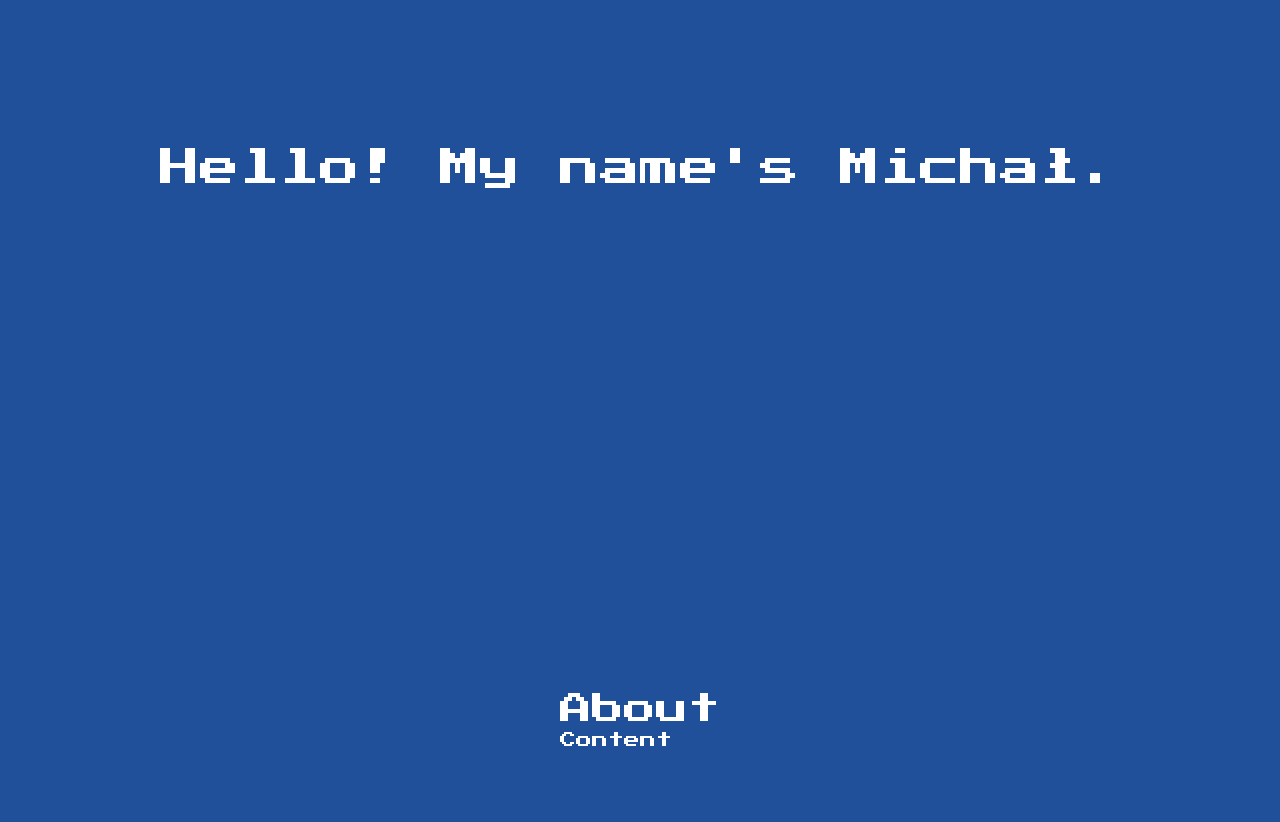
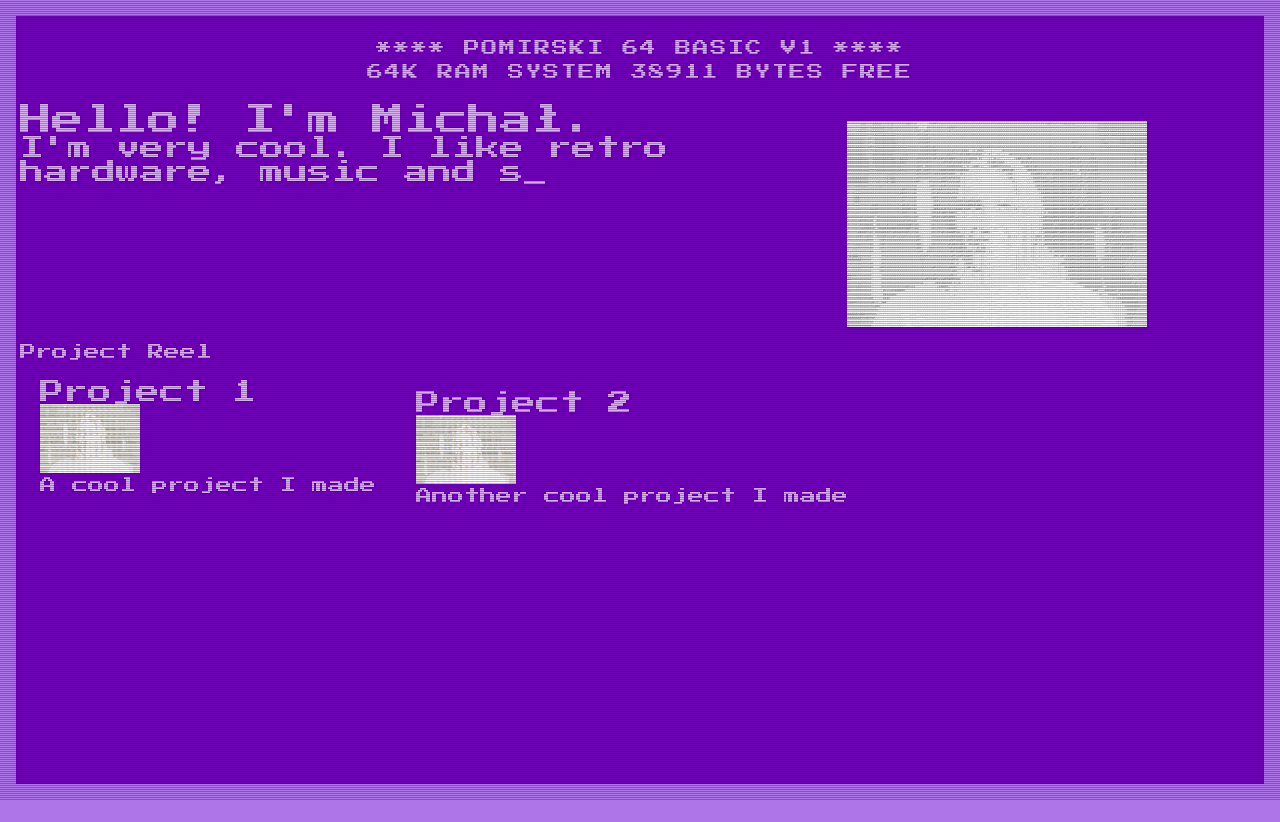
Before and after one commit to mpomirski/portfolio, a Next.js app: page / in a window 1280 px wide. Shown: the top 822 px of the page. After the commit the page ends 800 px from the top, so only its background shows below. Built offline with nearby package versions, Linux system fonts and the light colour scheme.

Commit message:
Landing page styling

```diff
--- a/src/app/globals.css
+++ b/src/app/globals.css
@@ -3,7 +3,8 @@
 @tailwind utilities;
 
 :root {
-  --background-rgb: rgb(32, 80, 153);
+  --foreground-color: #7000b7;
+  --background-color: #ad75e7;
 }
 /*
 @media (prefers-color-scheme: dark) {
@@ -13,32 +14,35 @@
     --background-end-rgb: 0, 0, 0;
   }
 } */
-
 /* basic styles by https://github.com/Andy-set-studio */
 body {
-  color: white;
-  background: var(--background-rgb);
-  padding: 3rem 0;
+  color: rgba(255, 255, 255, 0.7);
+  background: var(--background-color);
+  padding: 1rem;
   line-height: 1.5;
+  height: 100vh;
+}
+.content {
+  background-color: var(--foreground-color);
 }
 
 h1,
 h2,
 h3 {
-  line-height: 1.2;
+  line-height: 1;
   max-width: 35ch;
 }
 
 h1 {
-  font-size: 2.5rem;
+  font-size: 2rem;
 }
 
 h2 {
-  font-size: 2rem;
+  font-size: 1.5rem;
 }
 
 h3 {
-  font-size: 1.75rem;
+  font-size: 1rem;
 }
 
 p,
@@ -145,3 +149,19 @@ a:hover {
     text-wrap: balance;
   }
 }
+/* from http://aleclownes.com/2017/02/01/crt-display.html */
+.crt::before {
+  content: ' ';
+  display: block;
+  position: absolute;
+  top: 0;
+  left: 0;
+  bottom: 0;
+  right: 0;
+  background: linear-gradient(rgba(18, 16, 16, 0) 50%, rgba(0, 0, 0, 0.25) 50%);
+  z-index: 2;
+  background-size:
+    100% 2px,
+    3px 100%;
+  pointer-events: none;
+}
--- a/src/app/page.tsx
+++ b/src/app/page.tsx
@@ -1,10 +1,26 @@
 import About from '@/components/About';
-import Typewriter from '@/components/Typewriter';
+import Image from 'next/image';
+import my_image from '../../public/my_image.png';
+import Introduction from '@/components/Introduction';
+import Header from '@/components/Header';
+
 export default function Home() {
   return (
-    <main className="flex min-h-screen flex-col items-center justify-between p-24">
-      <Typewriter text="Hello! My name's Michał." size={'h1'} />
-      <About />
-    </main>
+    <div className="content min-h-full px-1 crt">
+      <Header />
+      <main className="flex min-h-max flex-row items-center">
+        <Introduction />
+        <Image
+          src={my_image}
+          alt="My image"
+          width={300}
+          height={300}
+          className="filter grayscale"
+        />
+      </main>
+      <section>
+        <About />
+      </section>
+    </div>
   );
 }
--- a/src/components/About.tsx
+++ b/src/components/About.tsx
@@ -1,10 +1,23 @@
 import React from 'react';
-
+import ProjectReel from '@/components/ProjectReel';
+import Project from '@/components/Project';
+import my_image from '../../public/my_image.png';
+const projects = [
+  <Project
+    title="Project 1"
+    description="A cool project I made"
+    image={my_image}
+  />,
+  <Project
+    title="Project 2"
+    description="Another cool project I made"
+    image={my_image}
+  />,
+];
 const About: React.FC = () => {
   return (
     <div>
-      <h2>About</h2>
-      <p>Content</p>
+      <ProjectReel projects={projects} />
     </div>
   );
 };
--- /dev/null
+++ b/src/components/BlinkingCursor.tsx
@@ -0,0 +1,5 @@
+'use client';
+const BlinkingCursor: React.FC = () => {
+  return <span className="animate-blink">_</span>;
+};
+export default BlinkingCursor;
--- /dev/null
+++ b/src/components/Header.tsx
@@ -0,0 +1,10 @@
+const Header: React.FC = () => {
+  return (
+    <header className="flex flex-col justify-stretch items-center py-5 tracking-widest">
+      <span>**** POMIRSKI 64 BASIC V1 ****</span>
+      <span>64K RAM SYSTEM 38911 BYTES FREE</span>
+    </header>
+  );
+};
+
+export default Header;
--- /dev/null
+++ b/src/components/Introduction.tsx
@@ -0,0 +1,24 @@
+'use client';
+import Typewriter from '@/components/Typewriter';
+import { useState } from 'react';
+const Introduction: React.FC = () => {
+  const [isWritingIntro, setIsWritingIntro] = useState(true);
+  const description =
+    "I'm very cool. \
+    I like retro hardware, music and software development.\
+     You can check out my projects here.";
+  return (
+    <div className="flex flex-col w-2/3 h-60">
+      <Typewriter
+        text="Hello! I'm Michał."
+        size={'h1'}
+        onFinish={() => setIsWritingIntro(false)}
+      />
+      {!isWritingIntro && (
+        <Typewriter text={description} size={'h2'} speed={50} />
+      )}
+    </div>
+  );
+};
+
+export default Introduction;
--- a/src/components/Project.tsx
+++ b/src/components/Project.tsx
@@ -1,9 +1,17 @@
+import Image, { StaticImageData } from 'next/image';
 import React from 'react';
-const Project: React.FC = () => {
+interface ProjectProps {
+  title: string;
+  description: string;
+  image: StaticImageData;
+}
+
+const Project: React.FC<ProjectProps> = ({ title, description, image }) => {
   return (
     <div>
-      <h2>Project</h2>
-      <p>Project content</p>
+      <h2>{title}</h2>
+      <Image src={image} alt={title} width={100} height={100} />
+      <p>{description}</p>
     </div>
   );
 };
--- a/src/components/ProjectReel.tsx
+++ b/src/components/ProjectReel.tsx
@@ -8,8 +8,8 @@ interface ProjectReelProps {
 const ProjectReel: React.FC<ProjectReelProps> = ({ projects }) => {
   return (
     <div>
-      <h2>Project Reel</h2>
-      <ul className="flex flex-row justify-center align-center">
+      <h3>Project Reel</h3>
+      <ul className="flex flex-row align-bottom">
         {projects.map((project, index) => (
           <li key={index} className="p-5 h-full">
             {project}
--- a/src/components/Typewriter.tsx
+++ b/src/components/Typewriter.tsx
@@ -1,19 +1,24 @@
 'use client';
 import React, { useState, useEffect } from 'react';
-
+import BlinkingCursor from '@/components/BlinkingCursor';
 interface TypewriterProps {
   text: string;
   speed?: number;
   size: 'h1' | 'h2' | 'h3';
+  onFinish?: () => void;
+  className?: string;
 }
 
 const Typewriter: React.FC<TypewriterProps> = ({
   text,
   speed = 100,
   size = 'h1',
+  onFinish = () => {},
+  className = '',
 }) => {
   const [displayText, setDisplayText] = useState('');
   const [currentIndex, setCurrentIndex] = useState(0);
+  const [isFinished, setIsFinished] = useState(false);
 
   useEffect(() => {
     if (currentIndex < text.length) {
@@ -21,17 +26,37 @@ const Typewriter: React.FC<TypewriterProps> = ({
         setDisplayText(text.slice(0, currentIndex + 1));
         setCurrentIndex((prev) => prev + 1);
       }, speed);
+    } else {
+      setTimeout(() => {
+        onFinish();
+        setIsFinished(true);
+      }, 1000);
     }
   }, [currentIndex, text, speed]);
 
   if (size === 'h1') {
-    return <h1>{displayText}</h1>;
+    return (
+      <h1 className={className}>
+        {displayText}
+        {!isFinished && <BlinkingCursor />}
+      </h1>
+    );
   }
   if (size === 'h2') {
-    return <h2>{displayText}</h2>;
+    return (
+      <h2 className={className}>
+        {displayText}
+        {!isFinished && <BlinkingCursor />}
+      </h2>
+    );
   }
   if (size === 'h3') {
-    return <h3>{displayText}</h3>;
+    return (
+      <h3 className={className}>
+        {displayText}
+        {!isFinished && <BlinkingCursor />}
+      </h3>
+    );
   }
 };
 
--- a/tailwind.config.ts
+++ b/tailwind.config.ts
@@ -13,6 +13,15 @@ const config: Config = {
         'gradient-conic':
           'conic-gradient(from 180deg at 50% 50%, var(--tw-gradient-stops))',
       },
+      keyframes: {
+        blink: {
+          '0%, 100%': { opacity: '1' },
+          '50%': { opacity: '0' },
+        },
+      },
+      animation: {
+        blink: 'blink 1s step-start infinite',
+      },
     },
   },
   plugins: [],
```
Also changed, not shown: public/my_image.png (added), src/app/icon.png (added).
